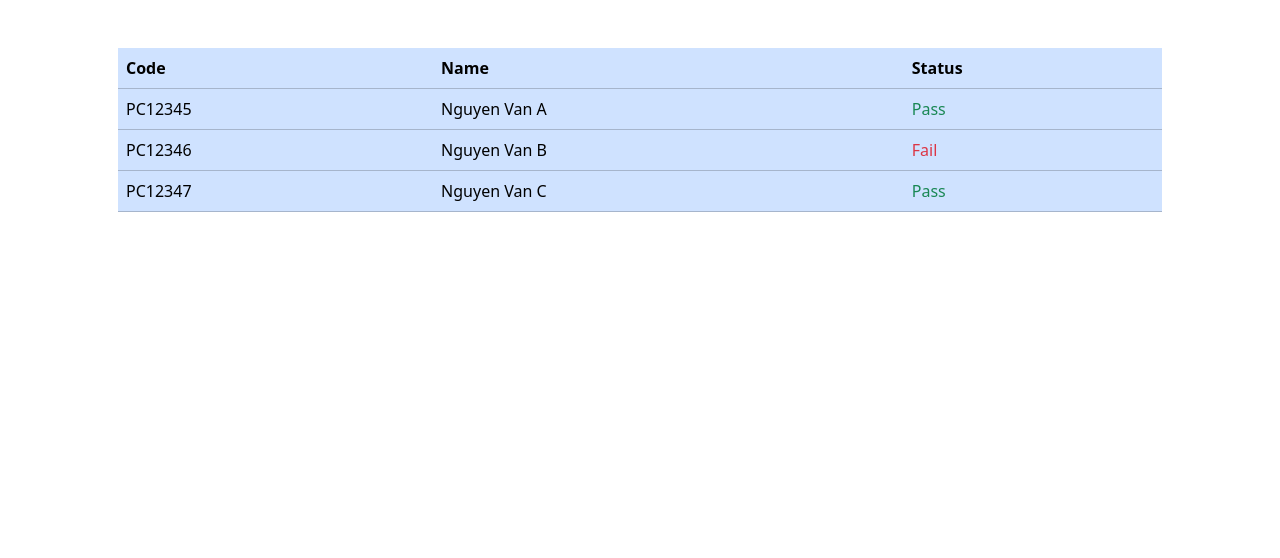
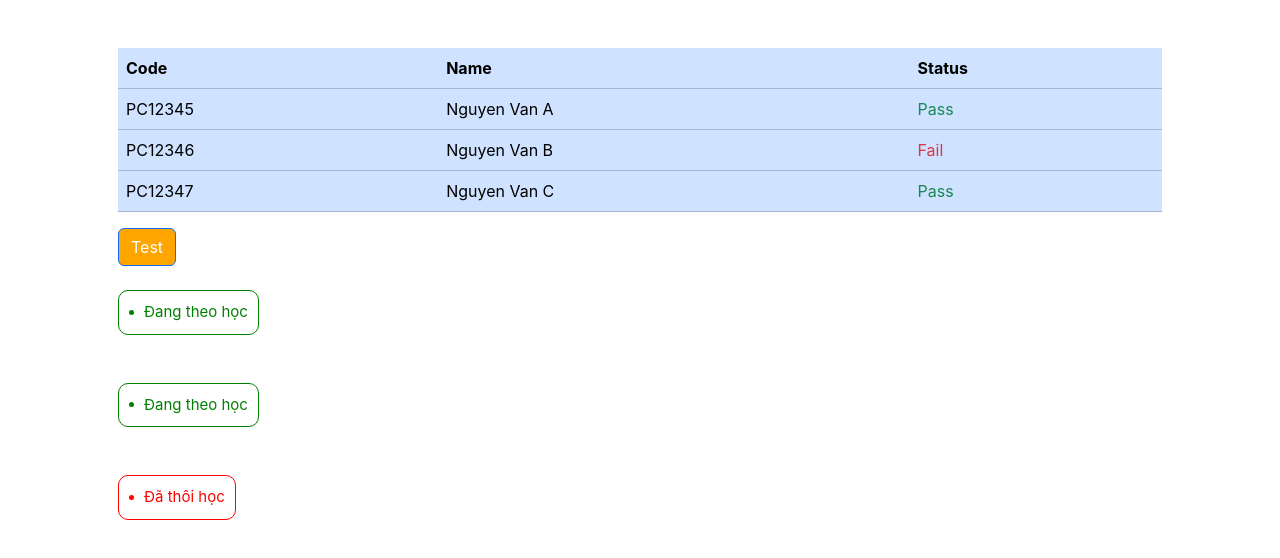
Before and after one commit to ntnghia-it01/example-fe-wd19304, a React (Create React App) app: page / in a window 1280 px wide. Shown: the top 558 px of the page. Built offline with nearby package versions, Linux system fonts and the light colour scheme.

Commit message:
commit 2025.03.20

```diff
--- a/src/App.js
+++ b/src/App.js
@@ -1,6 +1,9 @@
 import logo from "./logo.svg";
 import "./App.css";
 import StudentRow from "./components/StudentRow";
+import {Button as ButtonBootstrap} from "react-bootstrap";
+import Button from "./components/Button";
+import Status from "./components/Status";
 
 function App() {
   // Tạo ra 1 danh sách SV (MSSV, Họ và tên, Điểm)
@@ -51,6 +54,17 @@ function App() {
           </tbody>
         </table>
       </div>
+      <Button title={"Test"}/>
+
+      <br/>
+      <br/>
+      <Status/>
+      <br/>
+      <br/>
+      <Status type={1}/>
+      <br/>
+      <br/>
+      <Status type={2}/>
     </section>
   );
 }
--- /dev/null
+++ b/src/components/Button/index.jsx
@@ -0,0 +1,35 @@
+// Xây dựng 1 components Button có 2 props
+// - title (Hiển thị nội dung bên trong Button)
+// - type Dùng để phân loại giao diện Button
+//     + "default" => hiển thị button primary
+//     + "disable" => hiển thị button secondary
+//     + "outline" => hiển thị button outline primary
+//     + Không truyền vào type => hiển thị button primary
+
+const Button = (props)=>{
+  const {title, type} = props;
+  let className = "";
+  // Dùng câu điều kiện để kiểm tra type === ?
+  // type == default => className = "btn btn-primary"
+
+  switch(type){
+    case "default":
+      className = "btn btn-primary";
+      break;
+    case "disable":
+      className = "btn btn-secondary";
+      break;
+    case "outline":
+      className = "btn btn-outline-primary";
+      break;
+    default:
+      className = "btn btn-primary";
+      break;
+  }
+
+  return(
+    <button className={className}>{title}</button>
+  )
+}
+
+export default Button;
--- /dev/null
+++ b/src/components/Status/index.jsx
@@ -0,0 +1,54 @@
+import "./style.css"
+const Status = (props) =>{
+  const {type} = props;
+  let title = "";
+  let color = "green"
+  switch(type){
+    case 1:
+      title = "Đang theo học";
+      color = "green"
+      break;
+    case 2:
+      title = "Đã thôi học";
+      color = "red"
+      break;
+    case 3:
+      title = "Đã tốt nghiệp";
+      color = "blue"
+      break;
+    case 4:
+      title = "Đã chuyển lớp";
+      color = "orange"
+      break;
+    case 5:
+      title = "Đã chuyển trường";
+      color = "black"
+      break;
+    default:
+      title = "Đang theo học";
+      color = "green"
+      break;
+  }
+
+
+  let styleColor = {
+    container: {
+      borderColor: color
+    },
+    dot: {
+      backgroundColor: color
+    },
+    title: {
+      color: color
+    }
+  };
+
+  return (
+    <div className="status-container" style={styleColor.container}>
+      <div className="dot" style={styleColor.dot}/>
+      <p className="title" style={styleColor.title}>{title}</p>
+    </div>
+  )
+}
+
+export default Status;
--- /dev/null
+++ b/src/components/Status/style.css
@@ -0,0 +1,23 @@
+.status-container {
+  display: flex;
+  padding: 10px;
+  border-color: green;
+  border-width: 1px;
+  border-radius: 10px;
+  border-style: solid;
+  align-items: center;
+  width: fit-content;
+}
+
+.status-container .dot {
+  width: 5px;
+  height: 5px;
+  border-radius: 2.5px;
+  background-color: green;
+  margin-right: 10px;
+}
+.status-container .title {
+  font-size: 15px;
+  color: green;
+  margin-bottom: 0;
+}
--- a/src/index.css
+++ b/src/index.css
@@ -11,3 +11,7 @@ code {
   font-family: source-code-pro, Menlo, Monaco, Consolas, 'Courier New',
     monospace;
 }
+
+.btn-primary {
+  background-color: orange;
+}
--- a/src/index.js
+++ b/src/index.js
@@ -1,9 +1,9 @@
 import React from 'react';
 import ReactDOM from 'react-dom/client';
-import './index.css';
+import "bootstrap/dist/css/bootstrap.min.css"; // cdn
+import './index.css'; // thẻ style html
 import App from './App';
 import reportWebVitals from './reportWebVitals';
-import "bootstrap/dist/css/bootstrap.min.css";
 
 const root = ReactDOM.createRoot(document.getElementById('root'));
 root.render(
```
Also changed, not shown: src/components/index.html (added, +43 -0 lines).
